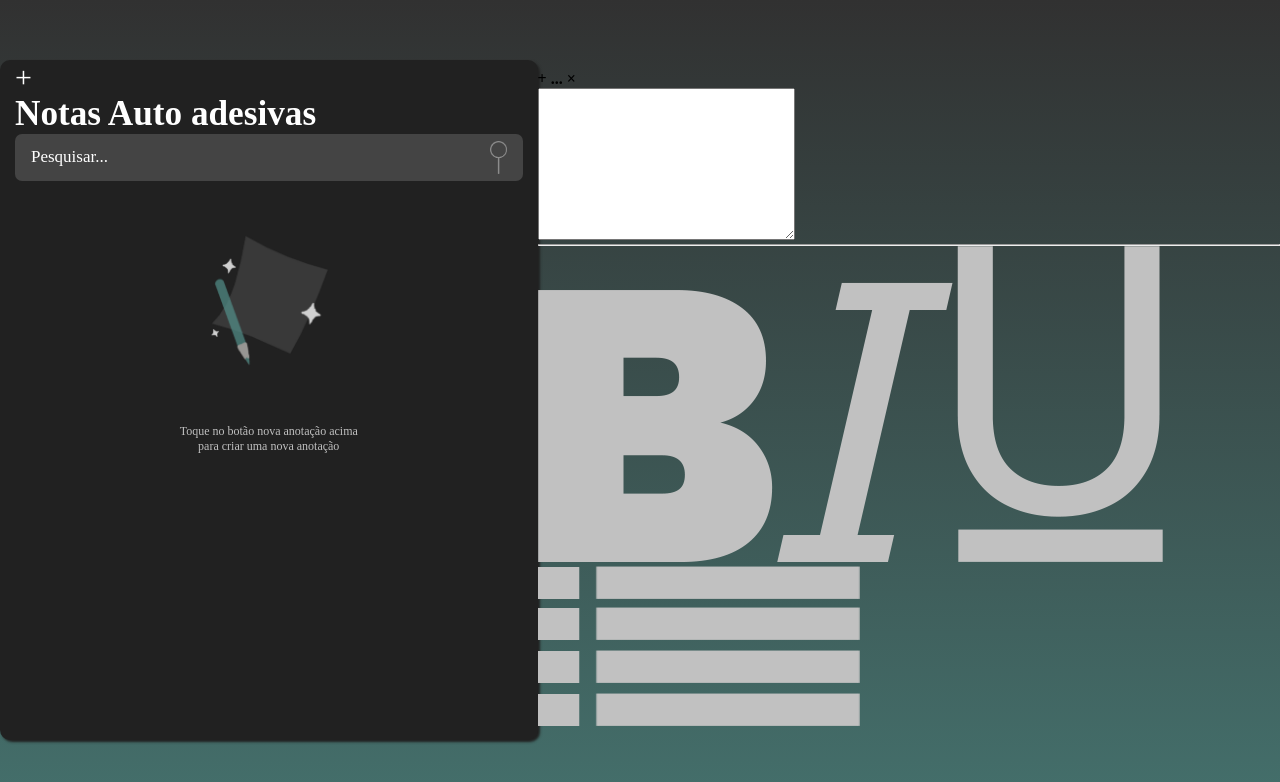
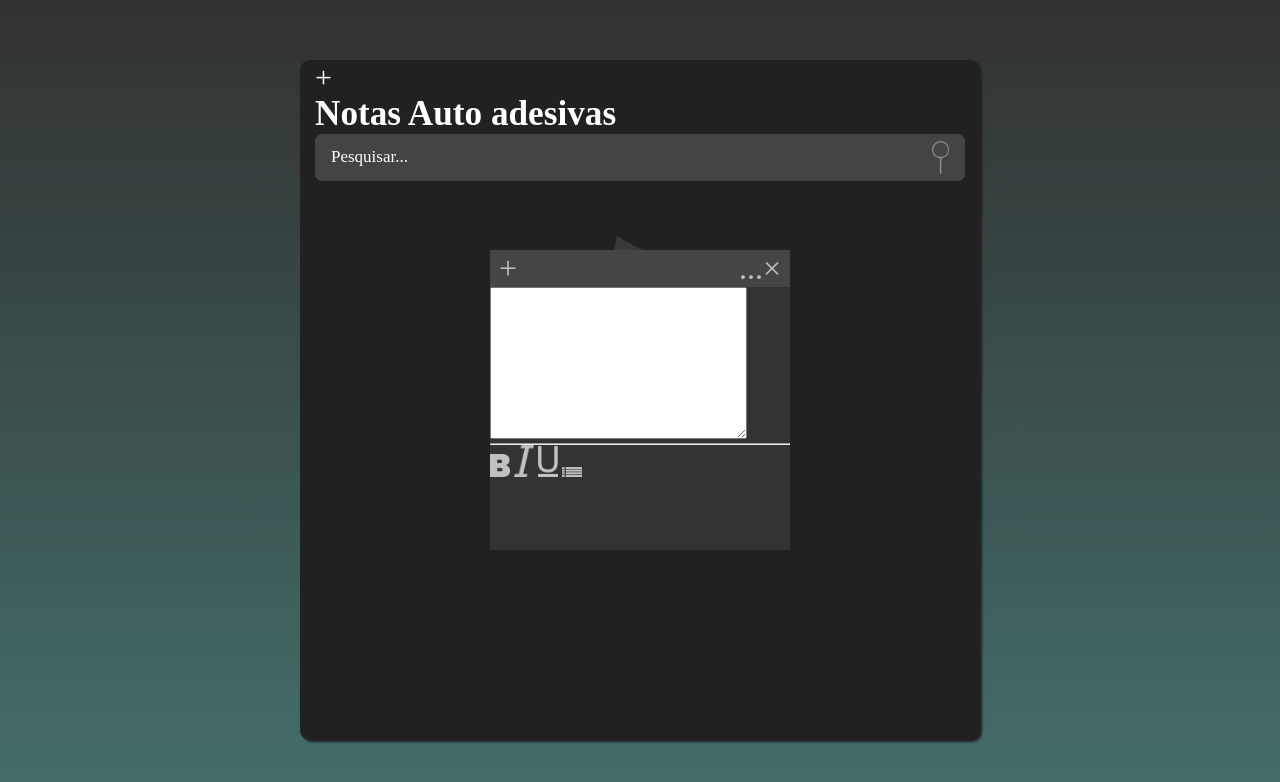
Before and after one commit to WagnerPedro/lista-de-tarefas, a plain HTML site: page index.html in a window 1280 px wide. Drawn offline with Linux system fonts and the light colour scheme.

Commit message:
base da caixa de notas

```diff
--- a/css/modal.css
+++ b/css/modal.css
@@ -0,0 +1,48 @@
+:root {
+    --fcolor: #454545;
+    --scolor: #333333;
+    --thcolor: #c1c1c1;
+}
+
+.note-box {
+    position: absolute;
+    left: 50%;
+    top: 50%;
+    transform: translate(-50%, -50%);
+    width: 300px;
+    height: 300px;
+    background: var(--scolor);
+    /* border: 1px solid rgb(0, 0, 255); */
+}
+
+.btn-list1 {
+    position: relative;
+    background-color: var(--fcolor);
+    display: flex;
+    justify-content: space-between;
+    align-items: center;
+    padding: 0 3%;
+}
+
+.btn-list1 > .note-box-btn {
+    color: var(--thcolor);
+    font-size: 2em;
+    font-weight: 300;
+}
+
+.btn-list1 .right-btn {
+    display: flex;
+    justify-content: space-between;
+    flex-direction: row;
+    align-items: center;
+}
+
+.btn-list1 > .note-box-btn + .right-btn > .more-options-btn,  .btn-list1 > .note-box-btn + .right-btn > .close-note-box-btn {
+    color: var(--thcolor);
+    font-size: 2em;
+    font-weight: 300;
+}
+
+.icon {
+    width: 20px;
+}
--- a/index.html
+++ b/index.html
@@ -45,8 +45,10 @@
         <!-- top btn list -->
         <div class="btn-list1">
             <span class="note-box-btn">+</span>
-            <span class="more-options-btn">...</span>
-            <span class="close-note-box-btn">&times;</span>
+            <div class="right-btn">
+                <span class="more-options-btn">...</span>
+                <span class="close-note-box-btn">&times;</span>
+            </div>
         </div>
         <!-- text area  -->
         <textarea name="input-note" id="input-note" cols="30" rows="10"></textarea>
```
